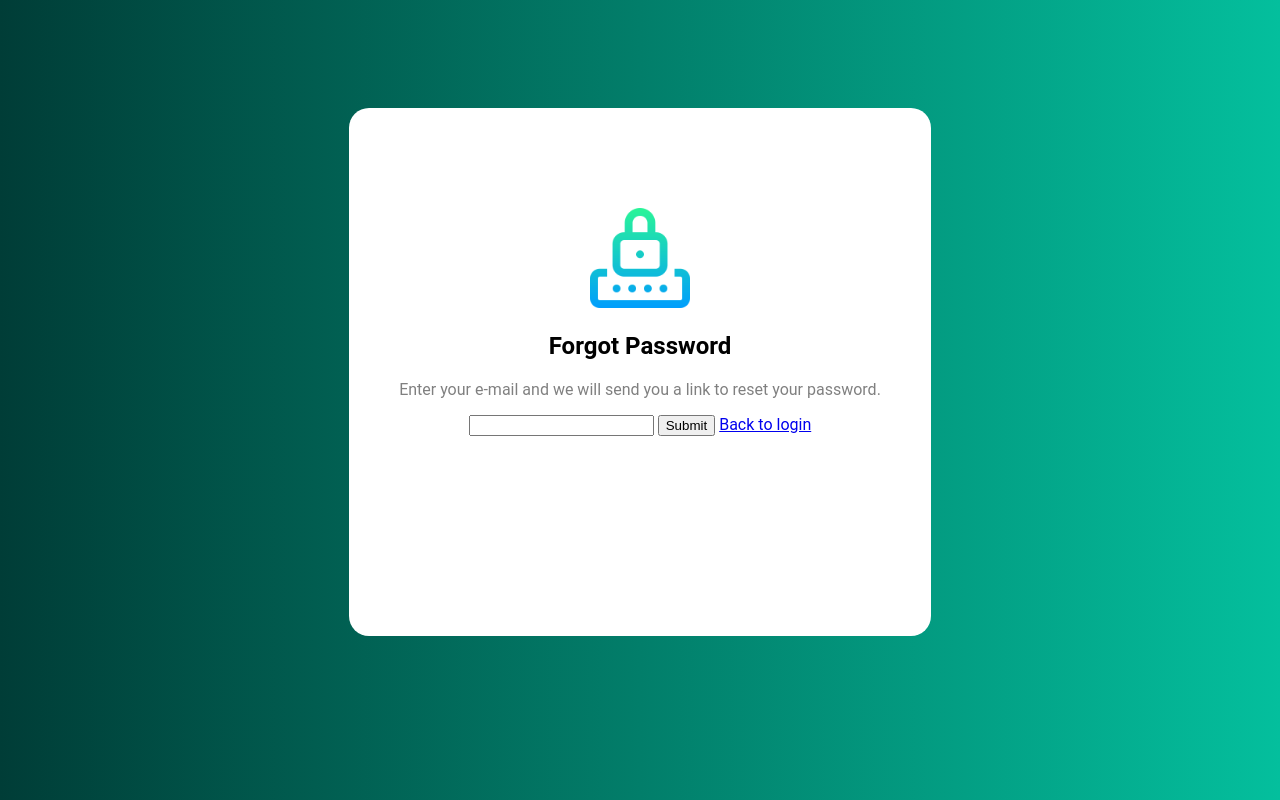
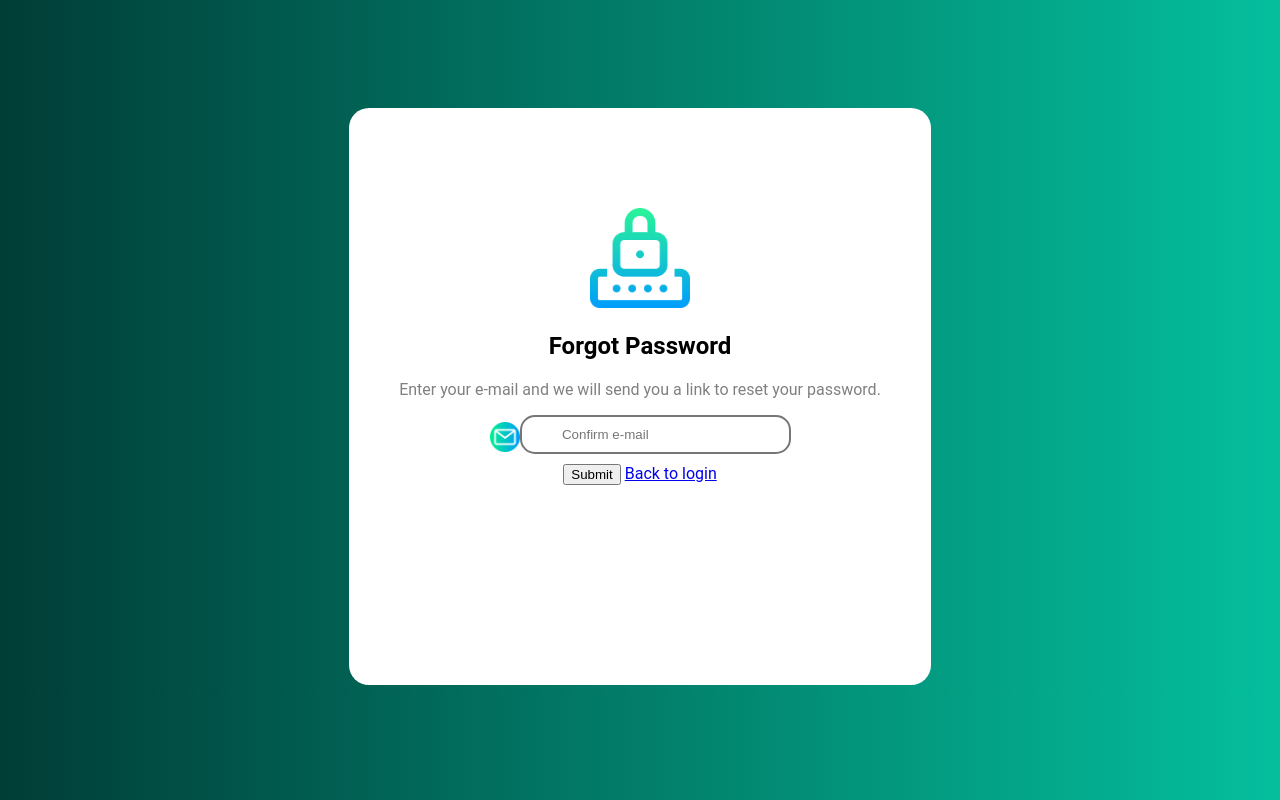
Before and after one commit to SauanSantana/tela-de-login, a plain HTML site: page src/html/confirm-email.html in a window 1280 px wide. Drawn offline with Linux system fonts and the light colour scheme.

Commit message:
Tela de confirmação de e-mail e estilização

```diff
--- a/src/css/confirm-email.css
+++ b/src/css/confirm-email.css
@@ -23,4 +23,27 @@
     .description {
         color: grey;
     }
+    .icon-email {
+        padding-left:1px;
+        text-align: center;
+    }
+    .input-container {
+        display: flex;
+        align-items: center;
+        justify-content: center;
+        width: 100%;
+        /* padding: 5px; */
+    }
+    .input-field {
+        padding-left: 40px;
+        padding-right: 50px;
+        padding-top: 10px;
+        padding-bottom: 10px;
+
+        margin-bottom: 10px;
+
+        border-radius: 15px;
+        outline-style: none;
+        border-style: solid;
+    }
 }
--- a/src/html/confirm-email.html
+++ b/src/html/confirm-email.html
@@ -4,6 +4,7 @@
     <meta charset="UTF-8">
     <meta name="viewport" content="width=device-width, initial-scale=1.0">
     <link rel="stylesheet" href="../css/confirm-email.css">
+    <link rel="shortcut icon" href="../../assets/img/email-icon.png" type="image/x-icon">
     <title>Confirm e-mail</title>
 </head>
 <body class="container">
@@ -16,8 +17,14 @@
             </p>
         </div>
         <form action="#">
-            <input type="email" name="Confirm e-mail" id="#">
-            <input type="submit" value="Submit">
+            <div class="input-container">
+                <i class="icon-email">
+                    <img src="../../assets/img/email-icon.png" alt="Email icon" width="30" height="30">
+                </i>
+                <input name="e-mail" type="email" placeholder="Confirm e-mail" id="#" class="input-field" required>
+            </div>
+
+            <button type="submit">Submit</button>
 
             <a href="login.html">Back to login</a>
         </form>
```
